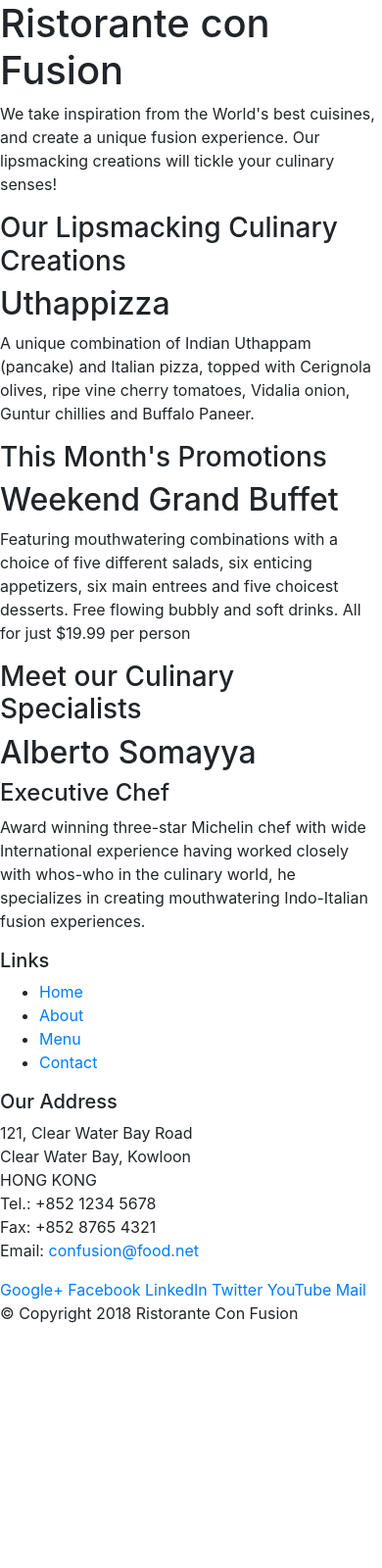
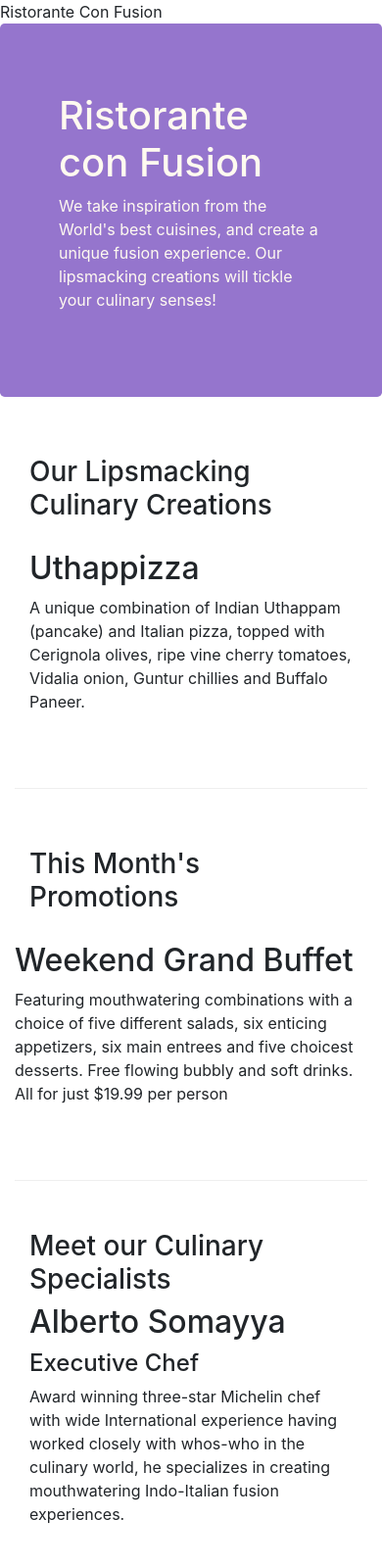
Before and after one commit to a92920/conFusion, a website: page index.html in a window 390 px wide. Shown: the top 1600 px of the page at 98% size. Before the commit the page ends 1368 px from the top, so only its background shows below. Drawn offline with nearby package versions, Linux system fonts and the light colour scheme.

Commit message:
Assignment 1 Bootstrap done all 3task final commit for assignment 1

```diff
--- /dev/null
+++ b/CSS/styles.css
@@ -0,0 +1,37 @@
+.row-header {
+  margin: 0px auto;
+  padding: 0px auto;
+}
+
+.row-content{
+  margin: 0px auto;
+  padding: 50px 0px 50px 0px;
+  border-bottom: 1px ridge;
+  min-height: 400px;
+}
+.row-contenthistory{
+  margin: 0px ;
+  padding: 50px 0px 50px 0px;
+  border-bottom: 1px ridge;
+  min-height: 400px;
+}
+
+.footer{
+  background-color: #D1C4E9;
+  margin: 0px auto;
+  padding: 20px 0px 20px 0px;
+
+}
+.jumbotron{
+  padding: 70px 30px 70px 30px;
+  margin: 0px auto;
+  color:floralwhite;
+  background: #9575CD
+
+}
+
+.address{
+  font-size: 80%;
+  margin: 0px;
+  color: #0f0f0f;
+}
--- /dev/null
+++ b/aboutus.html
@@ -0,0 +1,111 @@
+<!DOCTYPE html>
+<html lang="en">
+
+<head>
+  <!-- Required meta tags always come first -->
+    <meta charset="utf-8">
+    <meta name="viewport" content="width=device-width, initial-scale=1, shrink-to-fit=no">
+    <meta http-equiv="x-ua-compatible" content="ie=edge">
+
+    <!-- Bootstrap CSS -->
+    <link rel="stylesheet" href="node_modules/bootstrap/dist/css/bootstrap.min.css">
+    <link rel="stylesheet" href="css/styles.css"
+    <title>Ristorante Con Fusion: About Us</title>
+
+</head>
+
+<body>
+
+    <header class="jumbotron">
+        <div class="container">
+            <div class="row row-header">
+                <div class="col-12 col-sm-6">
+                    <h1>Ristorante con Fusion</h1>
+                    <p>We take inspiration from the World's best cuisines, and create a unique fusion experience. Our lipsmacking creations will tickle your culinary senses!</p>
+                </div>
+                <div class="col-12 col-sm">
+                </div>
+            </div>
+        </div>
+    </header>
+
+    <div class="container">
+        <div class="row">
+            <div class="col-12">
+               <h3>About Us</h3>
+               <hr>
+            </div>
+        </div>
+
+        <div class="row">
+            <div class ="col-6 row-contenthistory ">
+                <h2>Our History</h2>
+                <p class="d-none d-sm-block">Started in 2010, Ristorante con Fusion quickly established itself as a culinary icon par excellence in Hong Kong. With its unique brand of world fusion cuisine that can be found nowhere else, it enjoys patronage from the A-list clientele in Hong Kong.  Featuring four of the best three-star Michelin chefs in the world, you never know what will arrive on your plate the next time you visit us.</p>
+                <p class="d-none d-sm-block">The restaurant traces its humble beginnings to <em>The Frying Pan</em>, a successful chain started by our CEO, Mr. Peter Pan, that featured for the first time the world's best cuisines in a pan.</p>
+            </div>
+            <div>
+            </div>
+        </div>
+
+
+        <div class="row">
+            <div class="col-12 row-content">
+                <h2>Corporate Leadership</h2>
+                <h3>Peter Pan <small>Chief Epicurious Officer</small></h3>
+                <p class="d-none d-sm-block">Our CEO, Peter, credits his hardworking East Asian immigrant parents who undertook the arduous journey to the shores of America with the intention of giving their children the best future. His mother's wizardy in the kitchen whipping up the tastiest dishes with whatever is available inexpensively at the supermarket, was his first inspiration to create the fusion cuisines for which <em>The Frying Pan</em> became well known. He brings his zeal for fusion cuisines to this restaurant, pioneering cross-cultural culinary connections.</p>
+                <h3>Dhanasekaran Witherspoon <small>Chief Food Officer</small></h3>
+                <p class="d-none d-sm-block">Our CFO, Danny, as he is affectionately referred to by his colleagues, comes from a long established family tradition in farming and produce. His experiences growing up on a farm in the Australian outback gave him great appreciation for varieties of food sources. As he puts it in his own words, <em>Everything that runs, wins, and everything that stays, pays!</em></p>
+                <h3>Agumbe Tang <small>Chief Taste Officer</small></h3>
+                <p class="d-none d-sm-block">Blessed with the most discerning gustatory sense, Agumbe, our CTO, personally ensures that every dish that we serve meets his exacting tastes. Our chefs dread the tongue lashing that ensues if their dish does not meet his exacting standards. He lives by his motto, <em>You click only if you survive my lick.</em></p>
+                <h3>Alberto Somayya <small>Executive Chef</small></h3>
+                <p class="d-none d-sm-block">Award winning three-star Michelin chef with wide International experience having worked closely with whos-who in the culinary world, he specializes in creating mouthwatering Indo-Italian fusion experiences. He says, <em>Put together the cuisines from the two craziest cultures, and you get a winning hit! Amma Mia!</em></p>
+            </div>
+       </div>
+
+    </div>
+
+    <footer class="footer">
+        <div class="container">
+            <div class="row">
+                <div class="col-4 offset-1 col-sm-2">
+                    <h5>Links</h5>
+                    <ul class="list-unstyled">
+                        <li><a href="#">Home</a></li>
+                        <li><a href="#">About</a></li>
+                        <li><a href="#">Menu</a></li>
+                        <li><a href="#">Contact</a></li>
+                    </ul>
+                </div>
+                <div class="col-7 col-sm-5">
+                    <h5>Our Address</h5>
+                    <address>
+		              121, Clear Water Bay Road<br>
+		              Clear Water Bay, Kowloon<br>
+		              HONG KONG<br>
+		              Tel.: +852 1234 5678<br>
+		              Fax: +852 8765 4321<br>
+		              Email: <a href="mailto:confusion@food.net">confusion@food.net</a>
+		           </address>
+                </div>
+                <div class="col-12 col-sm-4 align-self-center">
+                    <div class="text-center">
+                        <a href="http://google.com/+">Google+</a>
+                        <a href="http://www.facebook.com/profile.php?id=">Facebook</a>
+                        <a href="http://www.linkedin.com/in/">LinkedIn</a>
+                        <a href="http://twitter.com/">Twitter</a>
+                        <a href="http://youtube.com/">YouTube</a>
+                        <a href="mailto:">Mail</a>
+                    </div>
+                </div>
+           </div>
+           <div class="row justify-content-center">
+                <div class="col-auto">
+                    <p>© Copyright 2018 Ristorante Con Fusion</p>
+                </div>
+           </div>
+        </div>
+    </footer>
+
+</body>
+
+</html>
--- a/index.html
+++ b/index.html
@@ -9,38 +9,39 @@
 
     <!-- Bootstrap CSS -->
     <link rel="stylesheet" href="node_modules/bootstrap/dist/css/bootstrap.min.css">
+    <link rel="stylesheet" href="css/styles.css"
     <title>Ristorante Con Fusion</title>
 </head>
 
 <body>
 
-    <header>
-        <div>
-            <div>
-                <div>
+    <header class="jumbotron">
+        <div class="container">
+            <div class="row row-header">
+                <div class="col-12 col-sm-6">
                     <h1>Ristorante con Fusion</h1>
                     <p>We take inspiration from the World's best cuisines, and create a unique fusion experience. Our lipsmacking creations will tickle your culinary senses!</p>
                 </div>
-                <div>
+                <div class="col-12 col-sm">
                 </div>
             </div>
         </div>
     </header>
 
-    <div>
-        <div>
-            <div>
+    <div class="container">
+        <div class="row row-content align-items-center">
+            <div class="col-12 col-sm-4 order-sm-last col-md-3">
                 <h3>Our Lipsmacking Culinary Creations</h3>
             </div>
-            <div>
+            <div class="col col-sm order-sm-first col-md">
                 <h2>Uthappizza</h2>
                 <p>A unique combination of Indian Uthappam (pancake) and Italian pizza, topped with Cerignola olives, ripe vine cherry tomatoes, Vidalia onion, Guntur chillies and Buffalo Paneer.</p>
             </div>
         </div>
 
 
-        <div>
-            <div>
+        <div class="row row-content align-items-center">
+            <div class="col-12 col-sm-4 col-md-3">
                 <h3>This Month's Promotions</h3>
             </div>
             <div>
@@ -49,11 +50,11 @@
             </div>
         </div>
 
-        <div>
-            <div>
+        <div class="row row-content align-items-center">
+            <div class = "col-12 col-sm-4 order-sm-last col-md-3">
                 <h3>Meet our Culinary Specialists</h3>
             </div>
-            <div>
+            <div class="col col-sm order-sm-first col-md">
                 <h2>Alberto Somayya</h2>
                 <h4>Executive Chef</h4>
                 <p>Award winning three-star Michelin chef with wide International experience having worked closely with whos-who in the culinary world, he specializes in creating mouthwatering Indo-Italian fusion experiences. </p>
@@ -61,19 +62,19 @@
         </div>
     </div>
 
-    <footer>
-        <div>
-            <div>
-                <div>
+    <footer class="footer">
+        <div class="container">
+            <div class="row">
+                <div class="col-4 offset-1 col-sm-2">
                     <h5>Links</h5>
-                    <ul>
+                    <ul class="list-unstyled">
                         <li><a href="#">Home</a></li>
                         <li><a href="#">About</a></li>
                         <li><a href="#">Menu</a></li>
                         <li><a href="#">Contact</a></li>
                     </ul>
                 </div>
-                <div>
+                <div class="col-7 col-sm-5">
                     <h5>Our Address</h5>
                     <address>
 		              121, Clear Water Bay Road<br>
@@ -84,8 +85,8 @@
 		              Email: <a href="mailto:confusion@food.net">confusion@food.net</a>
 		           </address>
                 </div>
-                <div>
-                    <div>
+                <div class ="col-12 col-sm-4 align-self-center">
+                    <div class="text-center">
                         <a href="http://google.com/+">Google+</a>
                         <a href="http://www.facebook.com/profile.php?id=">Facebook</a>
                         <a href="http://www.linkedin.com/in/">LinkedIn</a>
@@ -95,8 +96,8 @@
                     </div>
                 </div>
            </div>
-           <div>
-                <div>
+           <div class="row justify-content-center">
+                <div class="col-auto">
                     <p>© Copyright 2018 Ristorante Con Fusion</p>
                 </div>
            </div>
```
